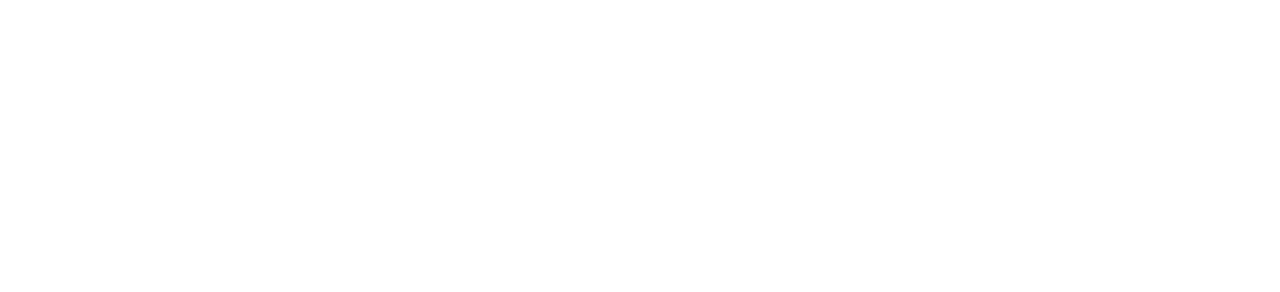
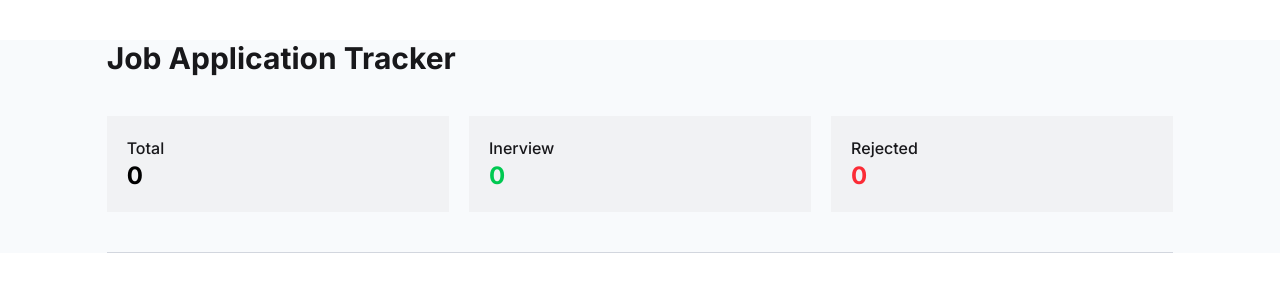
Before and after one commit to Siam-AR/Programming-Hero-Assignment-04, a plain HTML site: page index.html in a window 1280 px wide. Drawn offline with nearby package versions, Linux system fonts and the light colour scheme.

Commit message:
feat(header): implement header UI using Tailwind and DaisyUI

```diff
--- a/index.html
+++ b/index.html
@@ -1,34 +1,56 @@
 <!doctype html>
 <html lang="en" data-theme="light">
-
     <head>
         <meta charset="UTF-8" />
         <meta name="viewport" content="width=device-width, initial-scale=1.0" />
         <title>Job Application Tracker</title>
-
         <!-- Tailwind + daisyUI -->
-        <link href="https://cdn.jsdelivr.net/npm/daisyui@5" rel="stylesheet" type="text/css" />
-        <script src="https://cdn.jsdelivr.net/npm/@tailwindcss/browser@4"></script>
-        <link href="https://cdn.jsdelivr.net/npm/daisyui@5/themes.css" rel="stylesheet" type="text/css" />
-
+        <link
+            href="https://cdn.jsdelivr.net/npm/daisyui@5"
+            rel="stylesheet"
+            type="text/css" />
+        <script
+            src="https://cdn.jsdelivr.net/npm/@tailwindcss/browser@4"></script>
+        <link
+            href="https://cdn.jsdelivr.net/npm/daisyui@5/themes.css"
+            rel="stylesheet"
+            type="text/css" />
         <!-- Fonts -->
-        <link rel="preconnect" href="https://fonts.googleapis.com">
-        <link rel="preconnect" href="https://fonts.gstatic.com" crossorigin>
-        <link href="https://fonts.googleapis.com/css2?family=Inter:ital,opsz,wght@0,14..32,100..900;1,14..32,100..900&display=swap" rel="stylesheet">
-
+        <link rel="preconnect" href="https://fonts.googleapis.com" />
+        <link rel="preconnect" href="https://fonts.gstatic.com" crossorigin />
+        <link
+            href="https://fonts.googleapis.com/css2?family=Inter:ital,opsz,wght@0,14..32,100..900;1,14..32,100..900&display=swap"
+            rel="stylesheet" />
         <style>
-        * {
-            font-family: "Inter", sans-serif;
-        }
-        </style>
+      * {
+        font-family: "Inter", sans-serif;
+      }
+    </style>
     </head>
 
-    <body>
-
-        <header></header>
+    <body class="bg-[#F8FAFC]">
+        <header class="w-10/12 mx-auto space-y-10 mt-10">
+            <h1 class="text-3xl font-bold text-black-500">Job Application
+                Tracker</h1>
+            <div class="grid grid-cols-3 gap-5">
+                <div class="bg-[#F1F2F4] font-medium p-5">
+                    <p>Total</p>
+                    <p class="text-black font-bold text-2xl" id="total">0</p>
+                </div>
+                <div class="bg-[#F1F2F4] font-medium p-5">
+                    <p>Inerview</p>
+                    <p class="text-green-500 font-bold text-2xl"
+                        id="inerview">0</p>
+                </div>
+                <div class="bg-[#F1F2F4] font-medium p-5">
+                    <p>Rejected</p>
+                    <p class="text-red-500 font-bold text-2xl"
+                        id="rejected">0</p>
+                </div>
+            </div>
+            <hr class="border-gray-400/40" />
+        </header>
         <main></main>
         <footer></footer>
-
     </body>
-
 </html>
```
